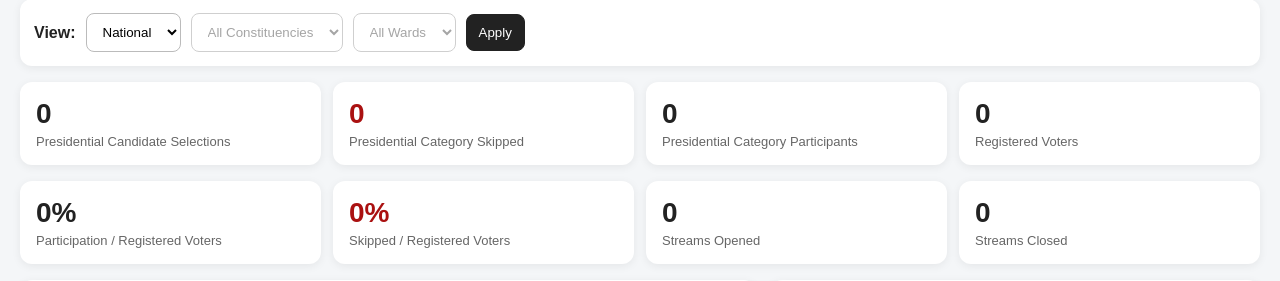
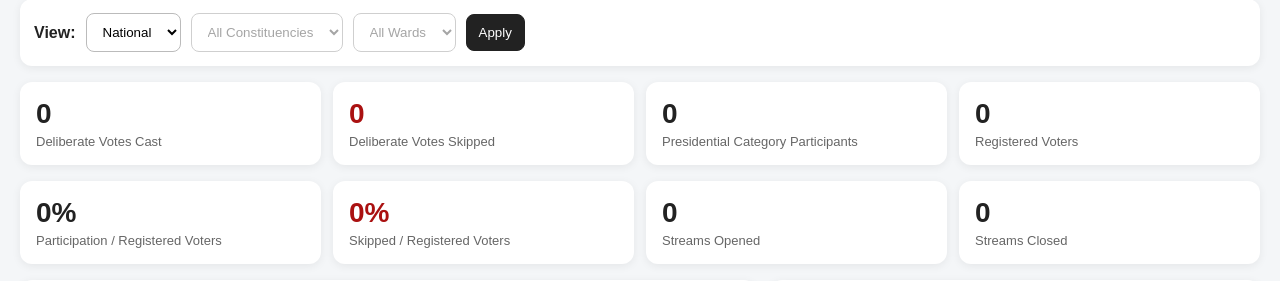
Before and after one commit to otibarny-alt/presidential-simulation-results, a Flask app: page / in a window 1280 px wide. Shown: the part 133-414 px from the top of the page. Run offline with Flask 3, Linux system fonts and the light colour scheme; data that the repository does not hold is empty.

Commit message:
Add files via upload

```diff
--- a/templates/index.html
+++ b/templates/index.html
@@ -39,8 +39,8 @@ table{width:100%;border-collapse:collapse}th,td{padding:9px;border-bottom:1px so
  </div>
 
  <div class="cards">
-  <div class="card"><div class="big" id="candidateSelections">0</div><div class="label">Presidential Candidate Selections</div></div>
-  <div class="card"><div class="big skip" id="skipped">0</div><div class="label">Presidential Category Skipped</div></div>
+  <div class="card"><div class="big" id="candidateSelections">0</div><div class="label">Deliberate Votes Cast</div></div>
+  <div class="card"><div class="big skip" id="skipped">0</div><div class="label">Deliberate Votes Skipped</div></div>
   <div class="card"><div class="big" id="participants">0</div><div class="label">Presidential Category Participants</div></div>
   <div class="card"><div class="big" id="registered">0</div><div class="label">Registered Voters</div></div>
  </div>
```
